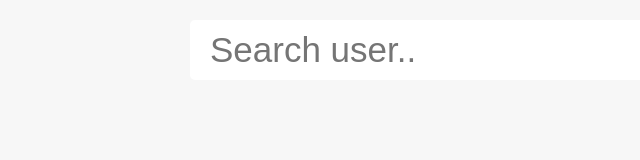
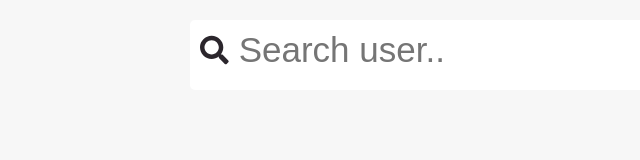
Before and after one commit to Gujex/githubSearch, a React (Create React App) app: page / in a window 1280 px wide. Shown: the top 160 px of the page, without its empty margins (2-642 px from the left). Built offline with nearby package versions, Linux system fonts and the light colour scheme.

Commit message:
changed some style

```diff
--- a/package.json
+++ b/package.json
@@ -9,6 +9,7 @@
         "@testing-library/user-event": "^13.5.0",
         "react": "^17.0.2",
         "react-dom": "^17.0.2",
+        "react-icons": "^4.3.1",
         "react-scripts": "5.0.0",
         "web-vitals": "^2.1.4"
     },
--- a/public/index.html
+++ b/public/index.html
@@ -1,14 +1,12 @@
 <!DOCTYPE html>
 <html lang="en">
-  <head>
+
+<head>
     <meta charset="utf-8" />
     <link rel="icon" href="%PUBLIC_URL%/favicon.ico" />
     <meta name="viewport" content="width=device-width, initial-scale=1" />
     <meta name="theme-color" content="#000000" />
-    <meta
-      name="description"
-      content="Web site created using create-react-app"
-    />
+    <meta name="description" content="Web site created using create-react-app" />
     <link rel="apple-touch-icon" href="%PUBLIC_URL%/logo192.png" />
     <!--
       manifest.json provides metadata used when your web app is installed on a
@@ -24,9 +22,10 @@
       work correctly both with client-side routing and a non-root public URL.
       Learn how to configure a non-root public URL by running `npm run build`.
     -->
-    <title>React App</title>
-  </head>
-  <body>
+    <title>github Search</title>
+</head>
+
+<body>
     <noscript>You need to enable JavaScript to run this app.</noscript>
     <div id="root"></div>
     <!--
@@ -39,5 +38,6 @@
       To begin the development, run `npm start` or `yarn start`.
       To create a production bundle, use `npm run build` or `yarn build`.
     -->
-  </body>
+</body>
+
 </html>
--- a/src/components/form/Form.js
+++ b/src/components/form/Form.js
@@ -1,9 +1,13 @@
-import React from 'react';
-import styles from './form.module.css'
+import React from "react";
+import styles from "./form.module.css";
+import { FaSearch } from "react-icons/fa";
 
 function Form(props) {
-  return <form className={styles.wrapper}>
+  return (
+    <form className={styles.wrapper}>
       <div className={styles.search_div}>
+        <div className={styles.inputParent}>
+          <FaSearch className={styles.searchIcon} />
           <input
             onChange={(e) => props.onFetchData(e.target.value)}
             className={styles.formInput}
@@ -11,6 +15,8 @@ function Form(props) {
             placeholder="Search user..
     "
           />
+        </div>
+        <div className={styles.itemsDiv}>
           {props.users.length === 0 || props.users[0].message
             ? ""
             : props.users[0].items.slice(0, 20).map((item, index) => {
@@ -32,7 +38,10 @@ function Form(props) {
                 );
               })}
         </div>
+      </div>
+      {props.showAlert && <p>{props.apiMessage}</p>}
     </form>
+  );
 }
 
 export default Form;
--- a/src/components/form/form.module.css
+++ b/src/components/form/form.module.css
@@ -15,23 +15,17 @@ a {
 
 .search_div {
     background-color: #ffff;
-    /* width: 100%; */
     padding: 10px;
     border-radius: 5px;
     box-shadow: 2px solid black;
 }
 
-.parent_headType {
-    width: 100%;
+.inputParent {
     display: flex;
-    border: 1px solid initial;
-    flex-direction: column;
-    align-items: flex-start;
-    padding: 7px;
 }
 
 .formInput {
-    /* width: 100%; */
+    width: 100%;
     outline: none;
     border: none;
     border-radius: 5px;
@@ -40,20 +34,26 @@ a {
     box-shadow: 5px solid gray;
 }
 
+.itemsDiv {
+    margin-top: 10px;
+}
+
+.searchIcon {
+    font-size: 30px;
+    color: rgb(43, 38, 44);
+    margin: auto;
+}
+
 .usersList {
-    display: flex;
-    width: 100%;
-    margin: 8px 0;
-    align-items: center;
+    padding-block: 3px;
 }
 
 .linkContainer {
-    width: 100%;
-    overflow-y: auto;
     display: flex;
-    border-radius: 3px;
+    border-radius: 10px;
+    padding: 8px;
+    margin-left: 10px;
     align-items: center;
-    background-color: #fdfdfd;
 }
 
 .linkContainer:hover {
@@ -63,6 +63,7 @@ a {
 img {
     width: 50px;
     height: 50px;
+    border-radius: 50%;
 }
 
 @media screen and (max-width: 692px) {
--- a/src/components/searchBar/SearchBar.js
+++ b/src/components/searchBar/SearchBar.js
@@ -1,15 +1,28 @@
 import React, { useState, useEffect } from "react";
 import Form from "../form/Form";
 
+const API_ERROR =
+  "API rate limit exceeded for 185.70.52.89. (But here's the good news: Authenticated requests get a higher rate limit. Check out the documentation for more details.)";
 function SearchBar() {
-  const [userName, setUserName] = useState("");
+  // const [userName, setUserName] = useState("");
   const [users, setUsers] = useState([]);
+  const [showAlert, setShowAlert] = useState(false);
+  const [apiMessage, setApimessage] = useState(false);
 
   const fetchData = async (user) => {
     const URL = `https://api.github.com/search/users?q=${user}`;
 
     try {
       let response = await fetch(URL);
+      if (response.status === 403) {
+        setShowAlert(true);
+        setApimessage(
+          "API rate limit exceeded, please wait for a while and try again "
+        );
+      } else {
+        setShowAlert(false);
+      }
+
       let data = await response.json();
       setUsers([data]);
     } catch (error) {
@@ -19,7 +32,12 @@ function SearchBar() {
 
   return (
     <>
-      <Form users={users} onFetchData={fetchData} />
+      <Form
+        showAlert={showAlert}
+        apiMessage={apiMessage}
+        users={users}
+        onFetchData={fetchData}
+      />
     </>
   );
 }
```
Also changed, not shown: 1 other file (tests, documents, lock files or other folders). Lines whose indentation alone changed are shown as unchanged.
